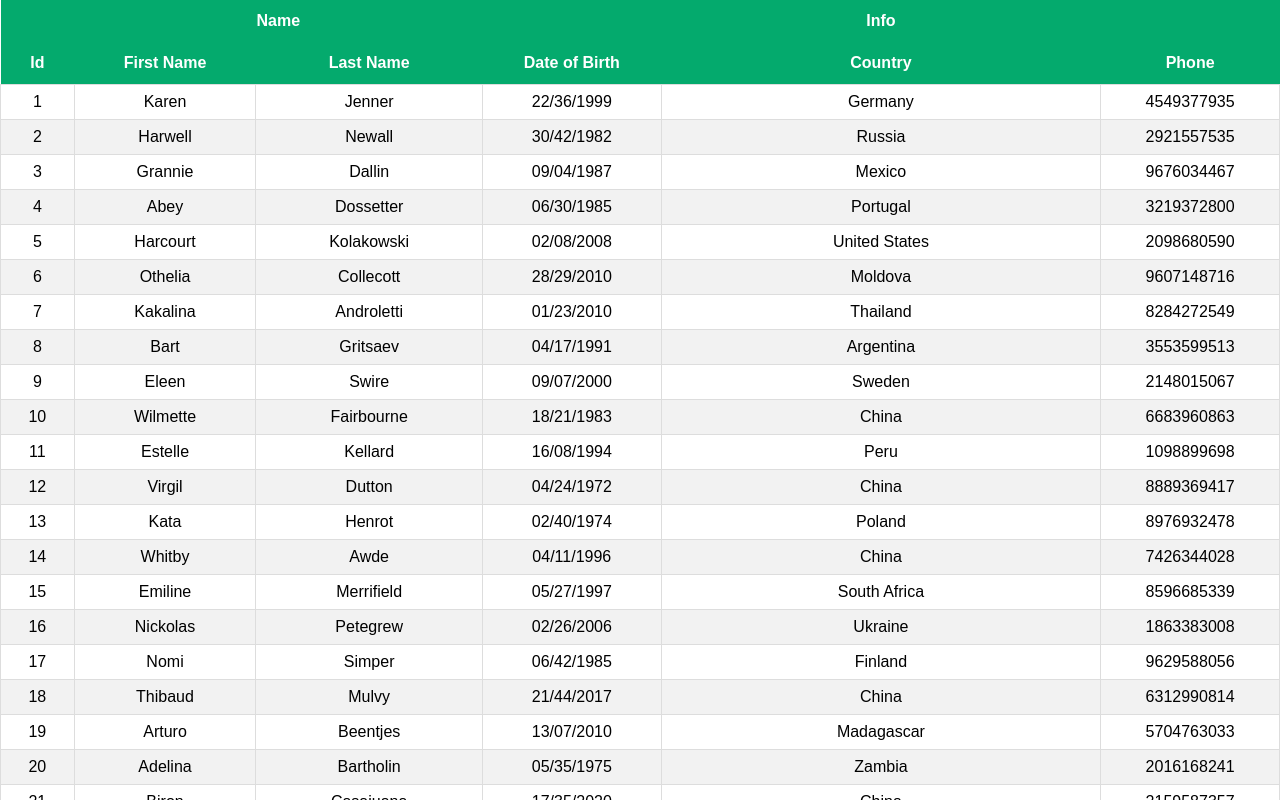
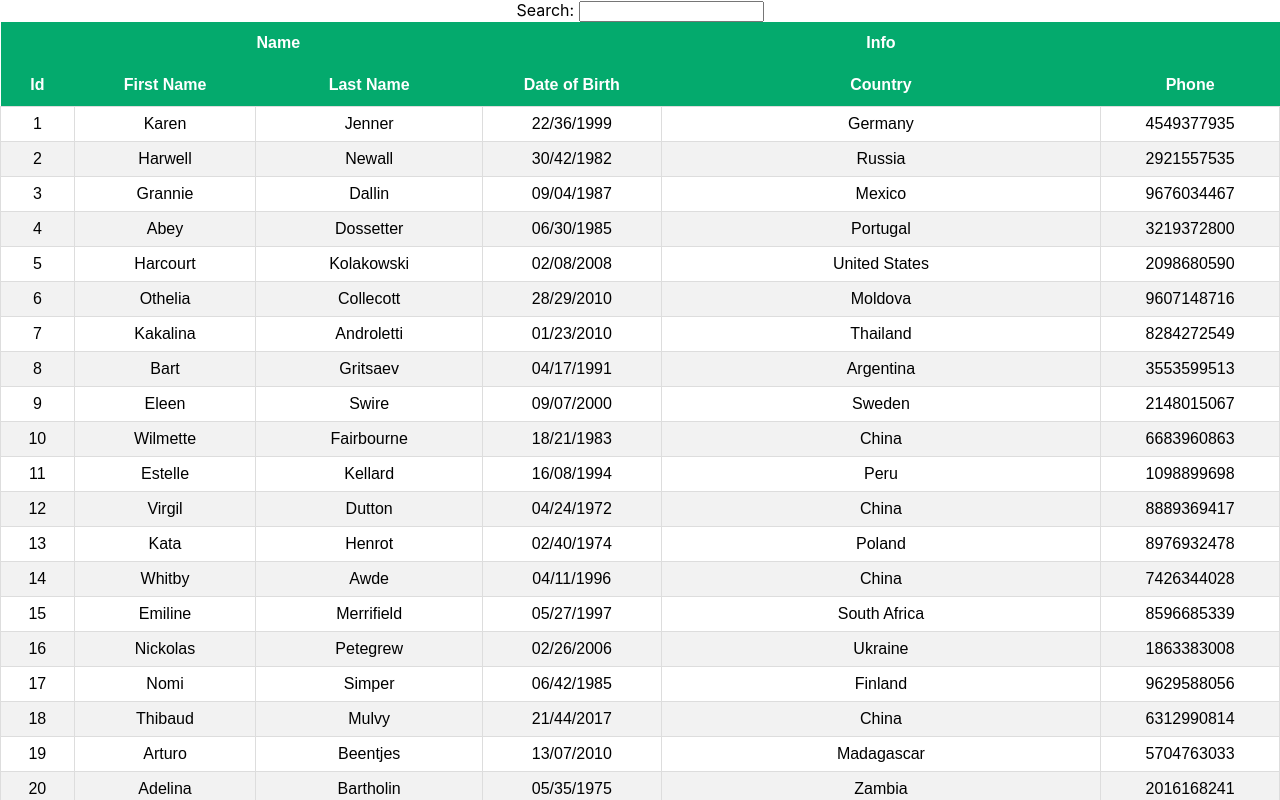
Before and after one commit to pradeep2165/react-table, a React (Create React App) app: page / in a window 1280 px wide. Shown: the top 800 px of the page. Built offline with nearby package versions, Linux system fonts and the light colour scheme.

Commit message:
Global filtering added

```diff
--- a/src/App.js
+++ b/src/App.js
@@ -1,12 +1,14 @@
 import "./App.css";
+import { FilteringTable } from "./conponents/FilteringTable";
 // import { BasicTable } from "./conponents/BasicTable";
-import { SortingTable } from "./conponents/SortingTable";
+// import { SortingTable } from "./conponents/SortingTable";
 
 function App() {
   return (
     <div className="App">
       {/* <BasicTable /> */}
-      <SortingTable />
+      {/* <SortingTable /> */}
+      <FilteringTable />
     </div>
   );
 }
--- /dev/null
+++ b/src/conponents/FilteringTable.js
@@ -0,0 +1,60 @@
+import React, { useMemo } from "react";
+import { useTable, useGlobalFilter } from "react-table";
+import MOCK_DATA from "./MOCK_DATA.json";
+import { GROUPED_COLUMNS } from "./column";
+import "./table.css";
+import { GlobalFilter } from "./GlobalFilter";
+
+export const FilteringTable = () => {
+  const columns = useMemo(() => GROUPED_COLUMNS, []);
+  const data = useMemo(() => MOCK_DATA, []);
+
+  const { getTableProps, getTableBodyProps, headerGroups, footerGroups, rows, prepareRow, state, setGlobalFilter } = useTable(
+    {
+      columns,
+      data,
+    },
+    useGlobalFilter
+  );
+  const { globalFilter } = state;
+  return (
+    <>
+      <GlobalFilter filter={globalFilter} setFilter={setGlobalFilter} />
+
+      <table {...getTableProps()}>
+        <thead>
+          {headerGroups.map((headerGroups) => (
+            <tr {...headerGroups.getHeaderGroupProps()}>
+              {headerGroups.headers.map((column) => (
+                <th {...column.getHeaderProps()}>{column.render("Header")}</th>
+              ))}
+            </tr>
+          ))}
+        </thead>
+        <tbody {...getTableBodyProps()}>
+          {rows.map((row) => {
+            prepareRow(row);
+            return (
+              <tr {...row.getRowProps()}>
+                {row.cells.map((cell) => {
+                  return <td {...cell.getCellProps()}>{cell.render("Cell")}</td>;
+                })}
+              </tr>
+            );
+          })}
+        </tbody>
+        <tfoot>
+          {footerGroups.map((footerGroup) => {
+            return (
+              <tr {...footerGroup.getFooterGroupProps()}>
+                {footerGroup.headers.map((column) => (
+                  <td {...column.getFooterProps}>{column.render("Footer")}</td>
+                ))}
+              </tr>
+            );
+          })}
+        </tfoot>
+      </table>
+    </>
+  );
+};
--- /dev/null
+++ b/src/conponents/GlobalFilter.js
@@ -0,0 +1,9 @@
+import React from "react";
+
+export const GlobalFilter = ({ filter, setFilter }) => {
+  return (
+    <span>
+      Search: <input type="text" value={filter || ""} onChange={(e) => setFilter(e.target.value)} />
+    </span>
+  );
+};
```
